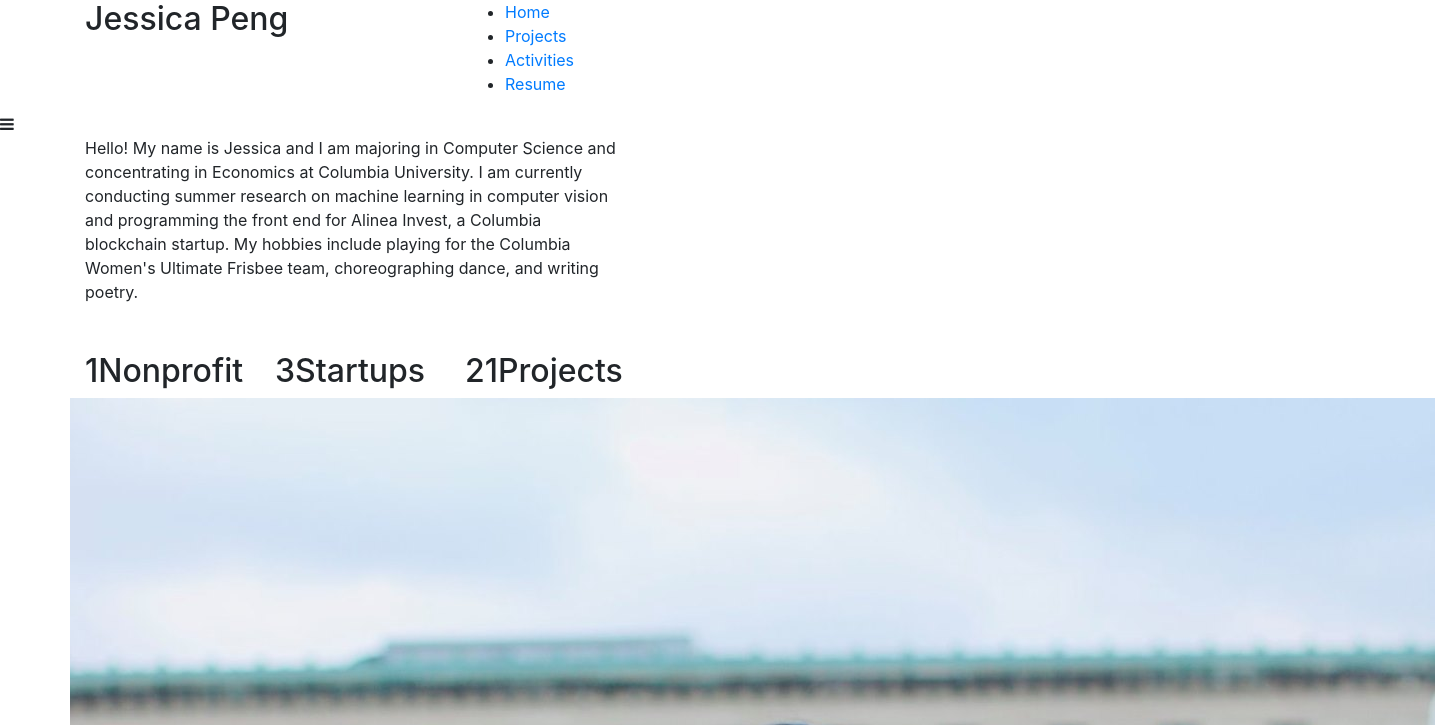
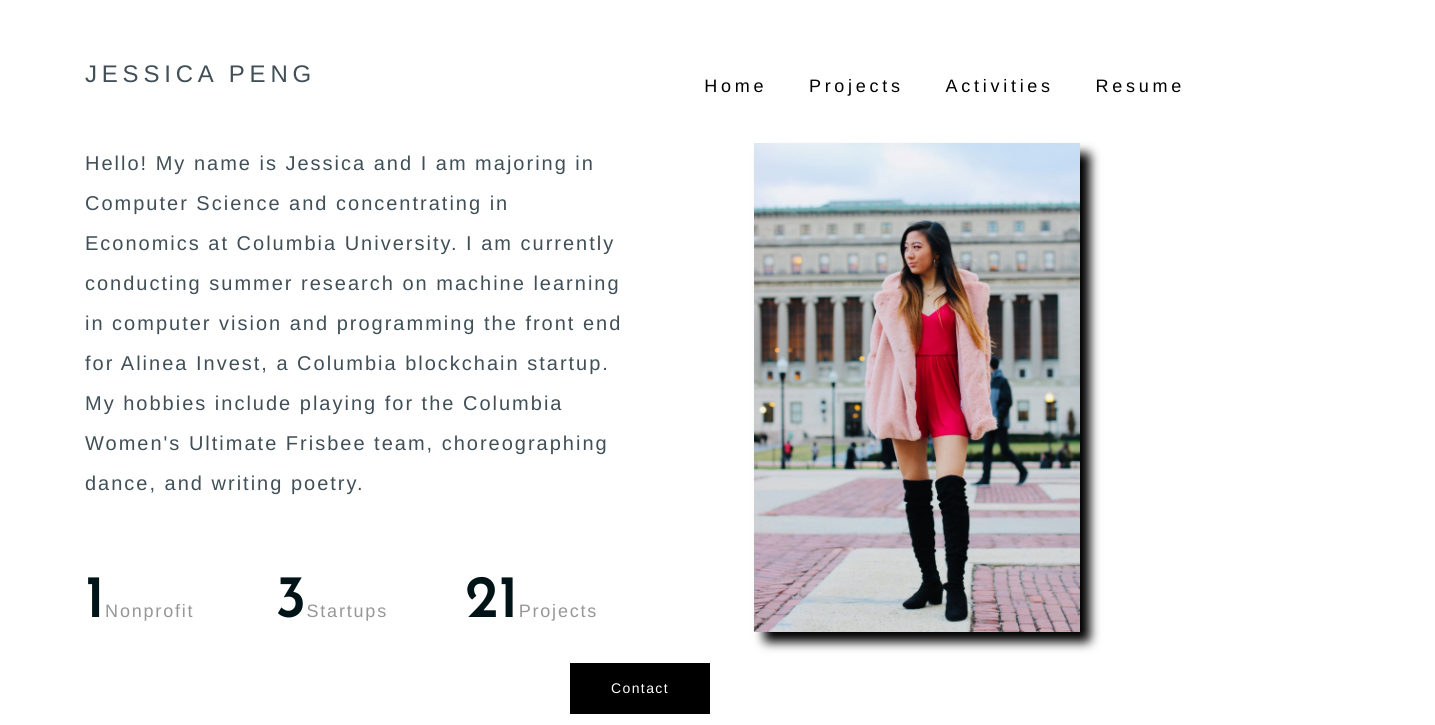
Before and after one commit to jessicapeng/JessicaPeng, a plain HTML site: page index.html in a window 1280 px wide. Shown: the top 725 px of the page, 1435 px wide, since content can reach past the window. Drawn offline with Linux system fonts and the light colour scheme; files that its build step writes are made by us from their sources; files whose address does not match are found by name.

Commit message:
Updated Ccss

```diff
--- a/index.html
+++ b/index.html
@@ -16,7 +16,7 @@
 	<!-- Stylesheets -->
 	<link rel="stylesheet" href="css/bootstrap.min.css"/>
 	<link rel="stylesheet" href="css/font-awesome.min.css"/>
-	<link rel="stylesheet" href="css/Jessica Website/style.css"/>
+	<link rel="stylesheet" href="Jessica Website/css/style.css"/>
 
 
 	<!--[if lt IE 9]>
```
